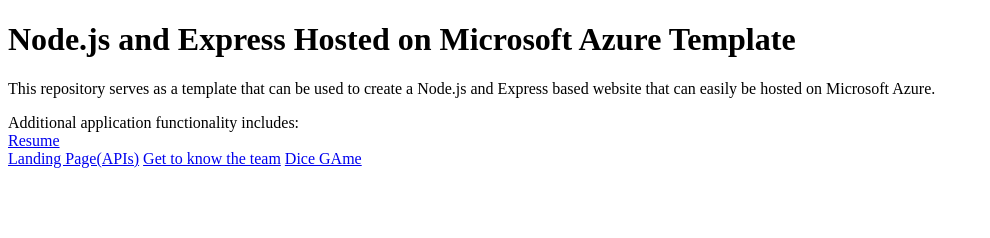
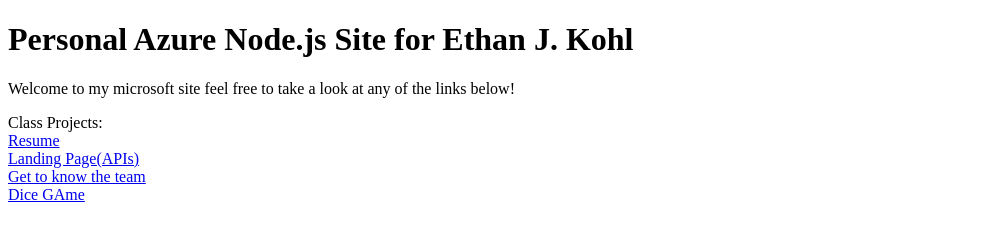
Before and after one commit to Ethan-Kohl/personal-azure-node-js-site-ejk, a website: page static/index.html in a window 1280 px wide. Shown: the whole page, without its empty margins (0-990 px from the left). Drawn offline with Linux system fonts and the light colour scheme.

Commit message:
Rough Draft #2

```diff
--- a/static/index.html
+++ b/static/index.html
@@ -4,15 +4,14 @@
 <title>Node on Azure</title>
 </head>
 <body>
-<h1>Node.js and Express Hosted on Microsoft Azure Template</h1>
-<p>This repository serves as a template that can be used to create a Node.js and Express based website that can easily
-be hosted on Microsoft Azure.</p>
+<h1>Personal Azure Node.js Site for Ethan J. Kohl</h1>
+<p>Welcome to my microsoft site feel free to take a look at any of the links below!</p>
 
-Additional application functionality includes:<br />
+Class Projects:<br />
 <a href="Ethan Kohl Resume.html">Resume</a><br />
-<a href="Landing Page.html">Landing Page(APIs)</a>
- <a href="getting-to-know-each-other-ek.html">Get to know the team</a>
- <a href="ProfessorDiceGame.html">Dice GAme</a>
+<a href="Landing Page.html">Landing Page(APIs)</a><br />
+ <a href="getting-to-know-each-other-ek.html">Get to know the team</a><br />
+ <a href="ProfessorDiceGame.html">Dice GAme</a><br />
 
 </body>
 </html>
```
